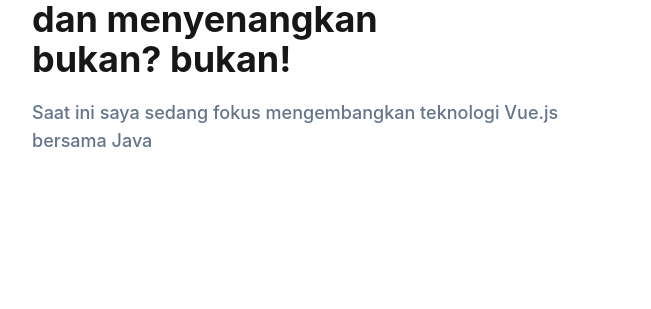
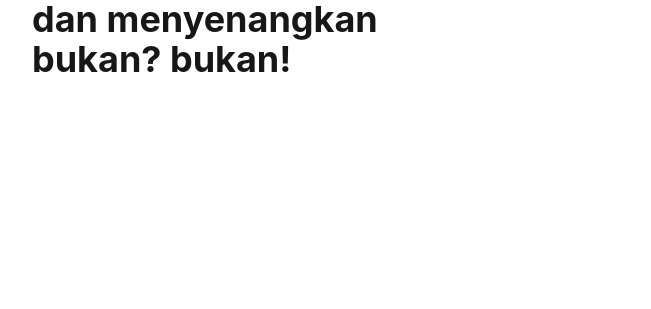
Before and after one commit to arifnrrmdn/portfolio-arifnrramdn, a website: page index.html in a window 1280 px wide. Shown: the part 801-1110 px from the top of the page, 0-651 px from the left. Drawn offline with Linux system fonts and the light colour scheme.

Commit message:
Update index.html

```diff
--- a/index.html
+++ b/index.html
@@ -100,9 +100,9 @@
             <h2 class="font-bold text-dark text-3xl mb-5 max-w-md lg:text-4xl">
               Belajar JAVA itu mudah dan menyenangkan bukan? bukan!
             </h2>
-            <p class="font-medium text-base text-secondary mb-6 lg:text-lg">
+<!--             <p class="font-medium text-base text-secondary mb-6 lg:text-lg">
               Saat ini saya sedang fokus mengembangkan teknologi Vue.js bersama Java
-            </p>
+            </p> -->
           </div>
           <div class="w-full px-4 lg:w-1/2">
             <h3 class="font-semibold text-dark text-2xl mb-2 lg:text-3xl lg:pt-7">Mari Berteman</h3>
```
